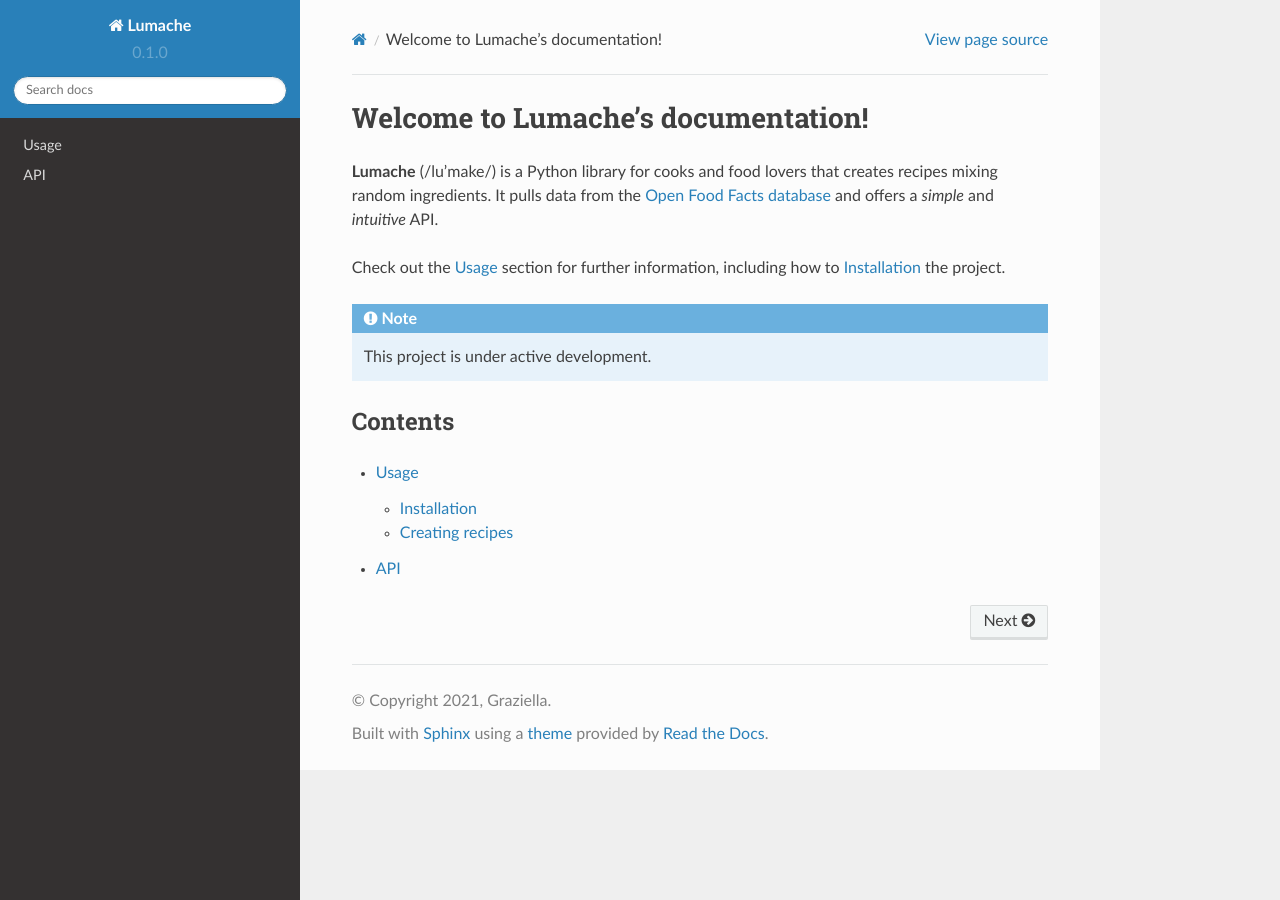
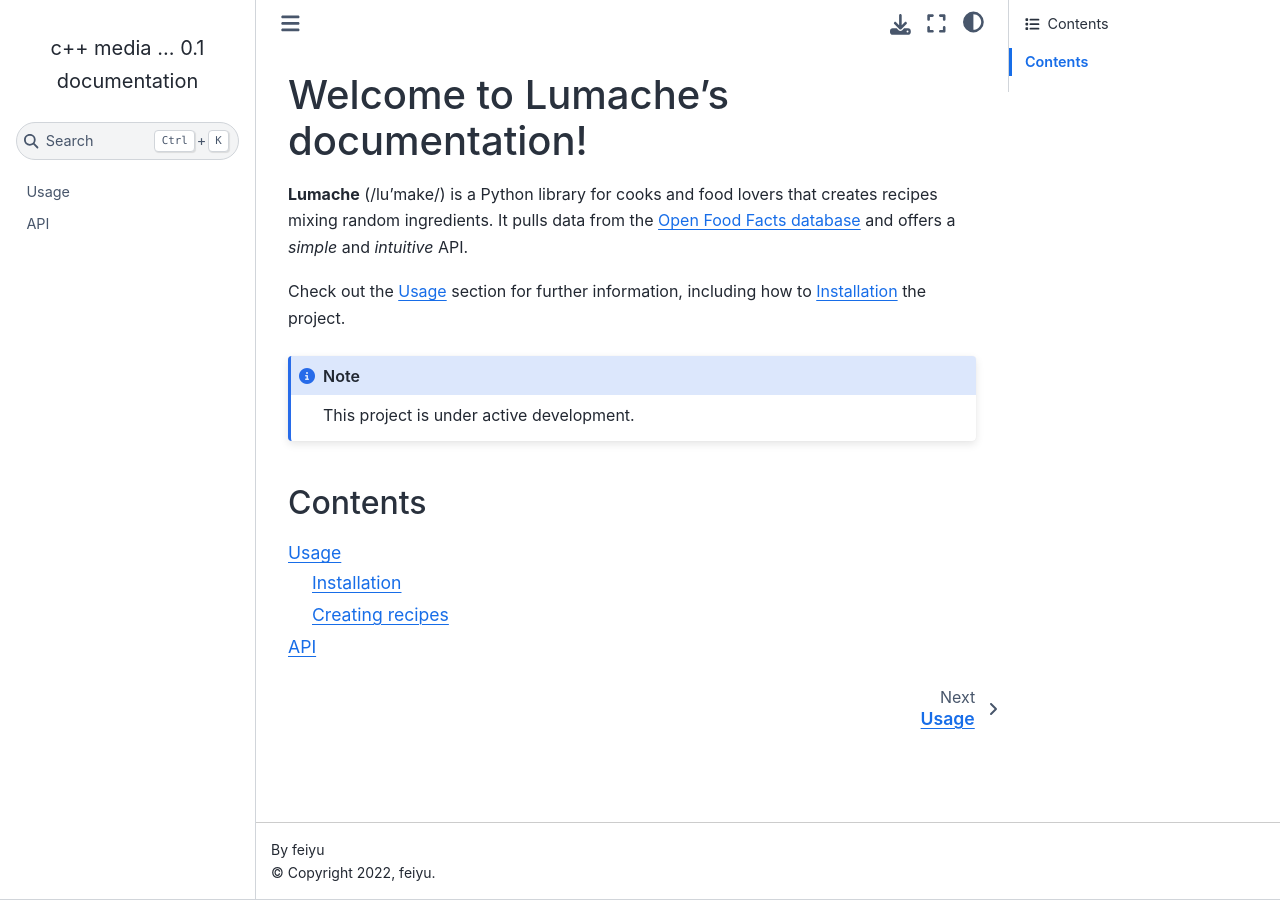
Before and after one commit to feiyuzhan/book, a Sphinx documentation site: the page built from docs/source/index.rst, in a window 1280 px wide. Built offline with Sphinx 7.4.7 and the Sphinx Book theme 1.1.4, drawn with Linux system fonts in a browser that asks for light colours.

Commit message:
test theme

```diff
--- a/docs/source/conf.py
+++ b/docs/source/conf.py
@@ -2,9 +2,9 @@
 
 # -- Project information
 
-project = 'Lumache'
-copyright = '2021, Graziella'
-author = 'Graziella'
+project = 'c++ media ...'
+copyright = '2022, feiyu'
+author = 'feiyu'
 
 release = '0.1'
 version = '0.1.0'
@@ -29,7 +29,7 @@
 
 # -- Options for HTML output
 
-html_theme = 'sphinx_rtd_theme'
+html_theme = 'sphinx_book_theme'
 
 # -- Options for EPUB output
 epub_show_urls = 'footnote'
```
